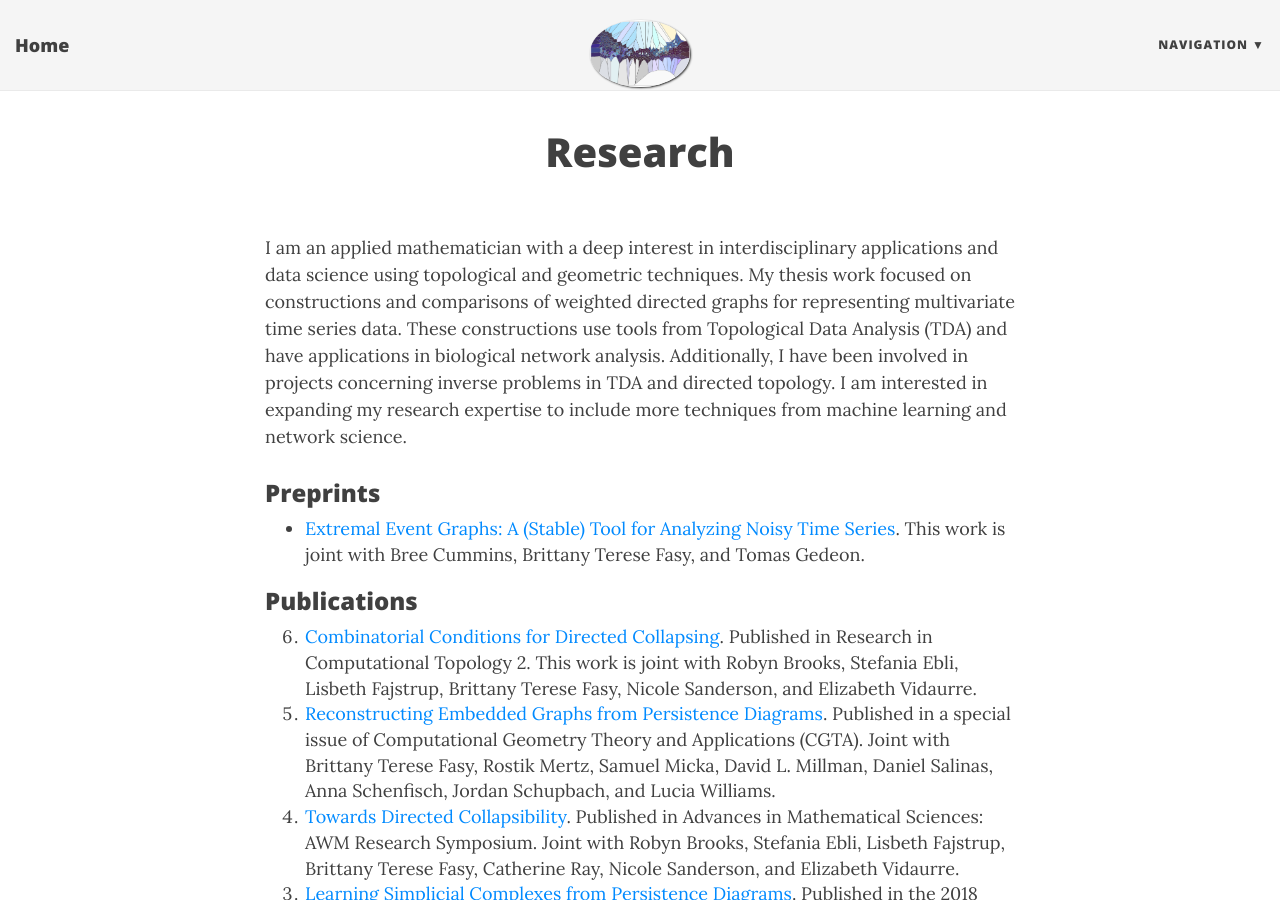
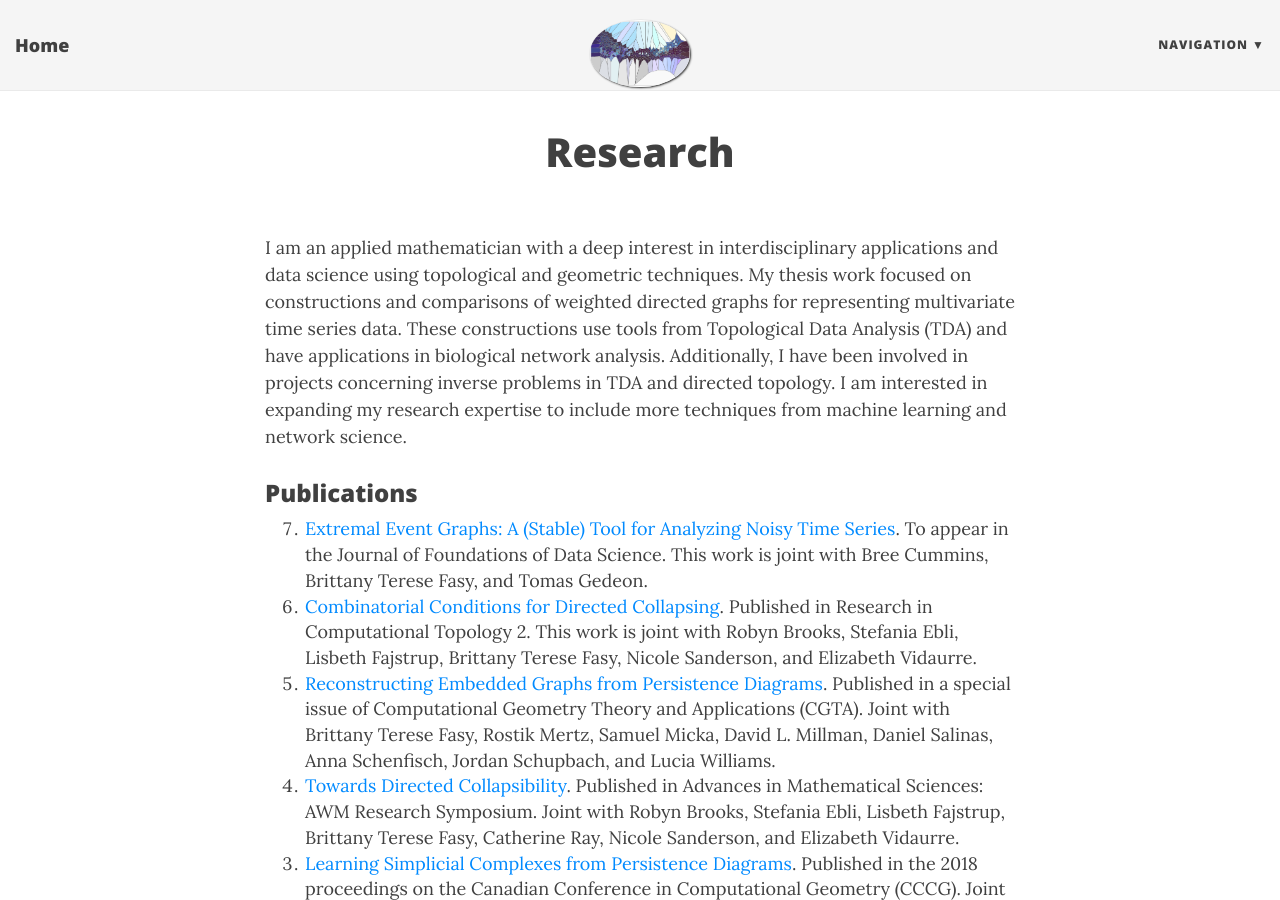
Before and after one commit to robinbelton/robinbelton.github.io, a Jekyll site: the page built from research.html, in a window 1280 px wide and 900 px high. Built offline with Jekyll 4.4.1, drawn with Linux system fonts in a browser that asks for light colours; nearby versions of some CDN libraries.

Commit message:
Edit research page

```diff
--- a/research.html
+++ b/research.html
@@ -8,15 +8,11 @@
 
 <p>I am an applied mathematician with a deep interest in interdisciplinary applications and data science using topological and geometric techniques. My thesis work focused on constructions and comparisons of weighted directed graphs for representing multivariate time series data. These constructions use tools from Topological Data Analysis (TDA) and have applications in biological network analysis. Additionally, I have been involved in projects concerning inverse problems in TDA and directed topology. I am interested in expanding my research expertise to include more techniques from machine learning and network science.
 
-<h3>Preprints</h3>
-<ul>
-    <li><a href="https://arxiv.org/pdf/2203.09552.pdf">Extremal Event Graphs: A (Stable) Tool for Analyzing Noisy Time Series</a>. This work is joint with Bree Cummins, Brittany Terese Fasy, and Tomas Gedeon.
-    </li>
-</ul>
-
 <h3>Publications</h3>
 
 <ol reversed>
+    <li><a href="https://arxiv.org/pdf/2203.09552.pdf">Extremal Event Graphs: A (Stable) Tool for Analyzing Noisy Time Series</a>. To appear in the Journal of Foundations of Data Science. This work is joint with Bree Cummins, Brittany Terese Fasy, and Tomas Gedeon.
+    </li>
     <li> <a href="https://arxiv.org/pdf/2106.01524.pdf">Combinatorial Conditions for Directed Collapsing</a>. Published in Research in Computational Topology 2. This work is joint with Robyn Brooks, Stefania Ebli, Lisbeth Fajstrup, Brittany Terese Fasy, Nicole Sanderson, and Elizabeth Vidaurre.
     </li>
     <li><a href="https://arxiv.org/pdf/1912.08913.pdf">Reconstructing Embedded Graphs from Persistence Diagrams</a>. Published in a special issue of Computational Geometry Theory and Applications (CGTA). Joint with Brittany Terese Fasy, Rostik Mertz, Samuel Micka, David L. Millman, Daniel Salinas, Anna Schenfisch, Jordan Schupbach, and Lucia Williams.</li>
```
